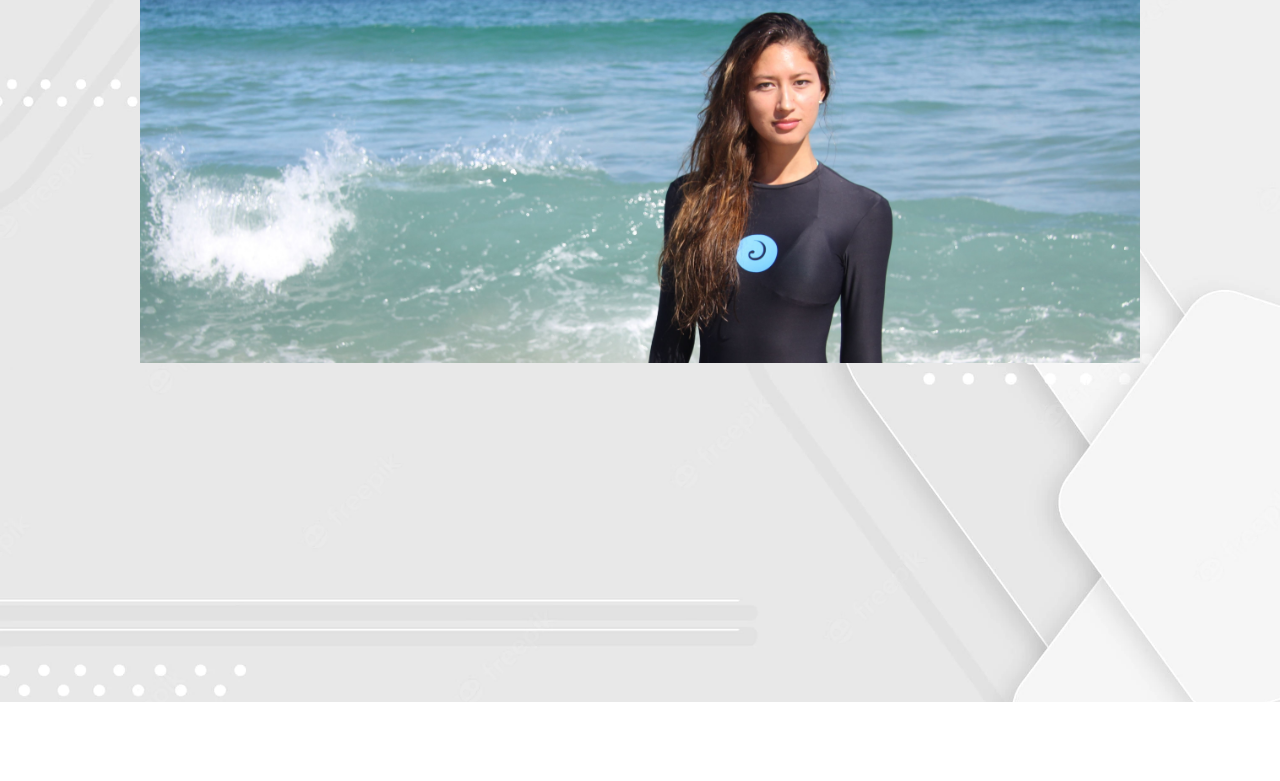
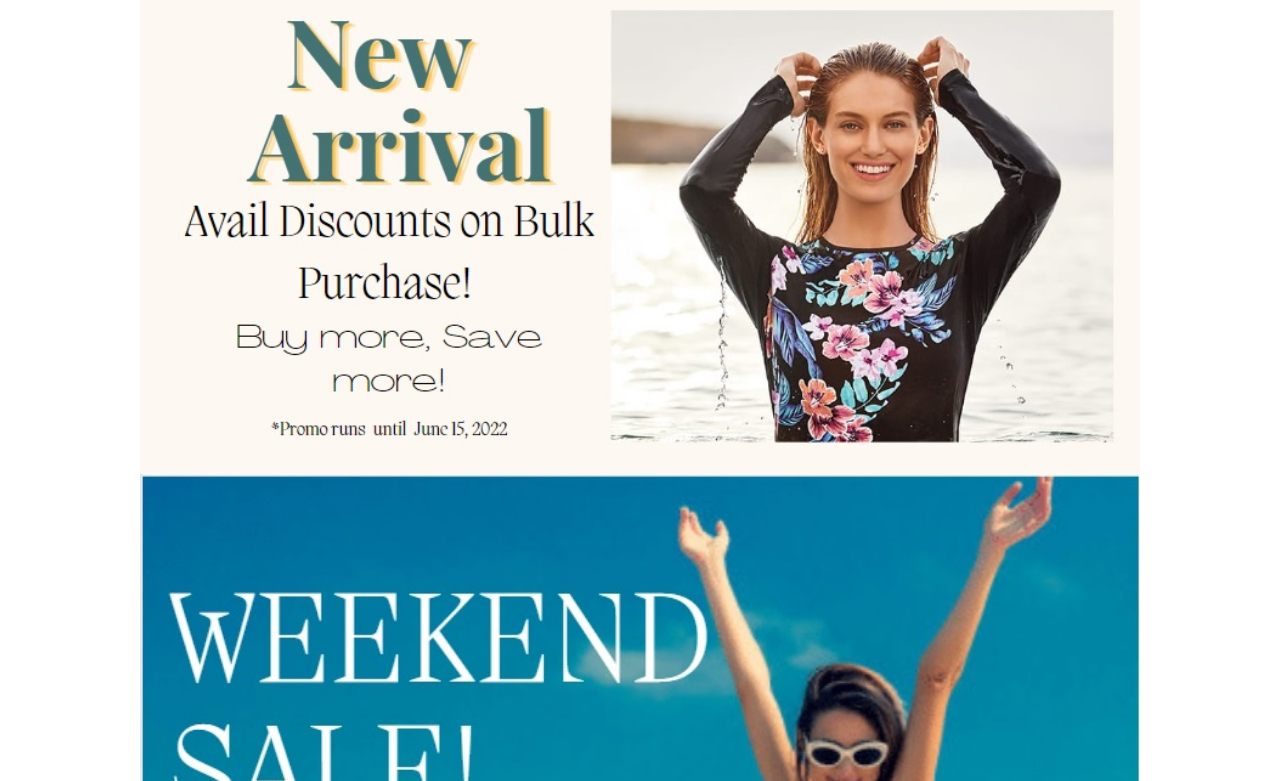
Before and after one commit to ronellchelsea/semi-final-draft, a plain HTML site: page templates/shopnow.html in a window 1280 px wide. Shown: the part 98-879 px from the top of the page. Before the commit the page ends 800 px from the top, so only its background shows below. Drawn offline with Linux system fonts and the light colour scheme.

Commit message:
updated show now page + removed background

```diff
--- a/Static/about us.css
+++ b/Static/about us.css
@@ -7,7 +7,6 @@
 
 .container{
     width: 100%;
-    background-image: url('../pictures/MINIMALIST.webp');
     background-size: cover;
     background-position: center;
     height: 100vh;
--- a/Static/contact.css
+++ b/Static/contact.css
@@ -6,7 +6,6 @@
 }
 .container{
     width: 100%;
-    background-image: url('../pictures/MINIMALIST.webp');
     background-size: cover;
     background-position: center;
     height: 100vh;
--- a/Static/login copy.css
+++ b/Static/login copy.css
@@ -6,7 +6,6 @@
 }
 .container{
     width: 100%;
-    background-image: url('../pictures/MINIMALIST.webp');
     background-size: cover;
     background-position: center;
     height: 100vh;
--- a/Static/login.css
+++ b/Static/login.css
@@ -7,7 +7,6 @@
 
 .container{
     width: 100%;
-    background-image: url('../pictures/MINIMALIST.webp');
     background-size: cover;
     background-position: center;
     height: 100vh;
--- a/Static/rush-guard.css
+++ b/Static/rush-guard.css
@@ -6,7 +6,6 @@
 }
 .container{
     width: 100%;
-    background-image: url('../pictures/MINIMALIST.webp');
     background-size: cover;
     background-position: center;
     height: 100vh;
--- a/Static/shopnow.css
+++ b/Static/shopnow.css
@@ -7,7 +7,6 @@
 
 .container{
     width: 100%;
-    background-image: url('../pictures/MINIMALIST.webp');
     background-size: cover;
     background-position: center;
     height: 100vh;
--- a/Static/sports-bra.css
+++ b/Static/sports-bra.css
@@ -6,7 +6,6 @@
 }
 .container{
     width: 100%;
-    background-image: url('../pictures/MINIMALIST.webp');
     background-size: cover;
     background-position: center;
     height: 100vh;
--- a/Static/style.css
+++ b/Static/style.css
@@ -6,7 +6,6 @@
 }
 .container{
     width: 100%;
-    background-image: url('../pictures/MINIMALIST.webp');
     background-size: cover;
     background-position: center;
     height: 100vh;
--- a/Static/swimsuit.css
+++ b/Static/swimsuit.css
@@ -6,7 +6,6 @@
 }
 .container{
     width: 100%;
-    background-image: url('../pictures/MINIMALIST.webp');
     background-size: cover;
     background-position: center;
     height: 100vh;
--- a/templates/shopnow.html
+++ b/templates/shopnow.html
@@ -58,7 +58,9 @@
         </nav>
 
     </div>
-        <img src="../pictures/shop.jpg" width="1000" alt="">
+        <img src="../pictures/shop1.jpg" width="1000" alt="">
+        <img src="../pictures/shop2.jpg" width="1000" alt="">
+        <img src="../pictures/shop3.jpg" width="1000" alt="">
 
     </body>
     </center>
```
Also changed, not shown: pictures/shop1.jpg (added), pictures/shop2.jpg (added), pictures/shop3.jpg (added).
